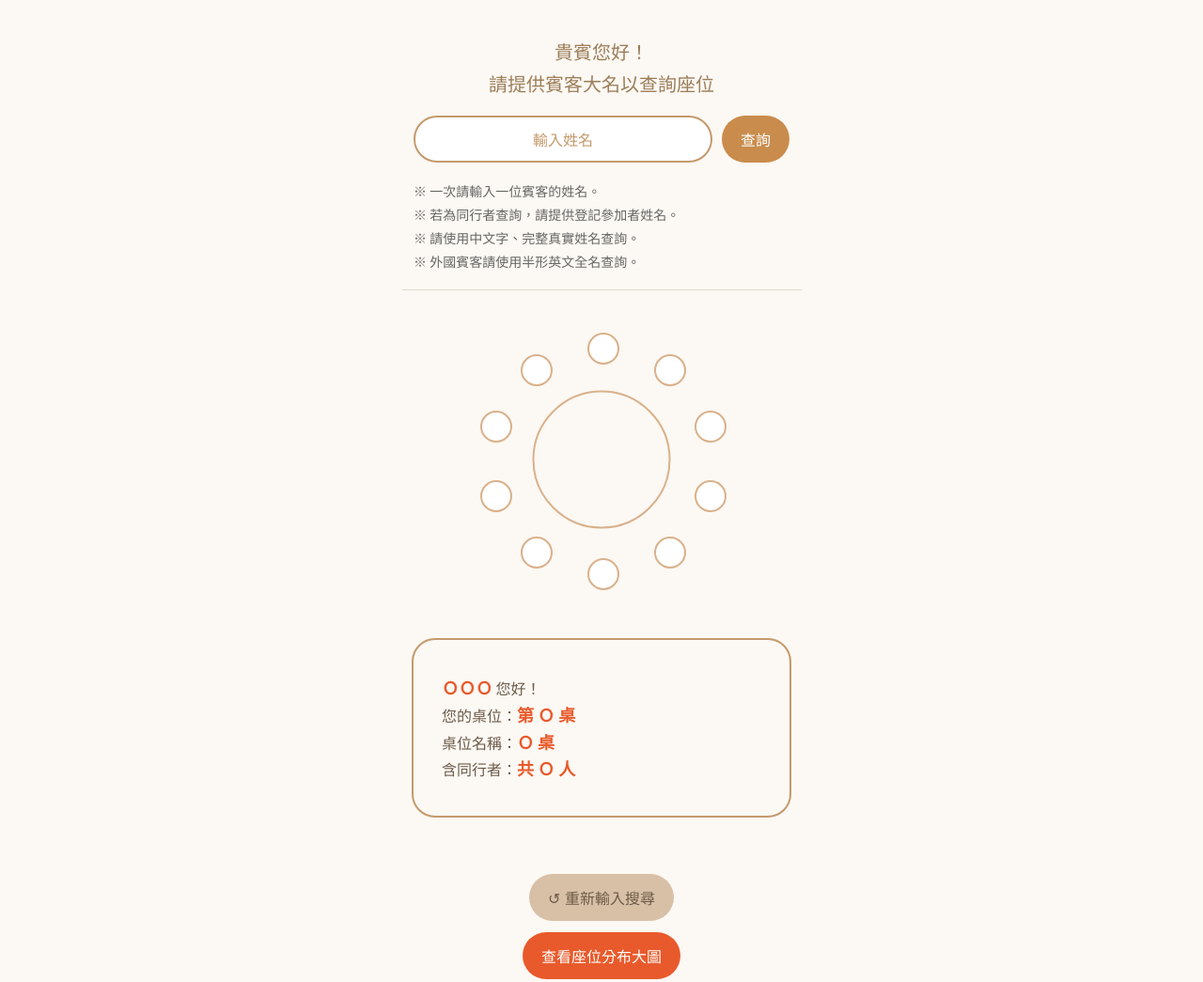
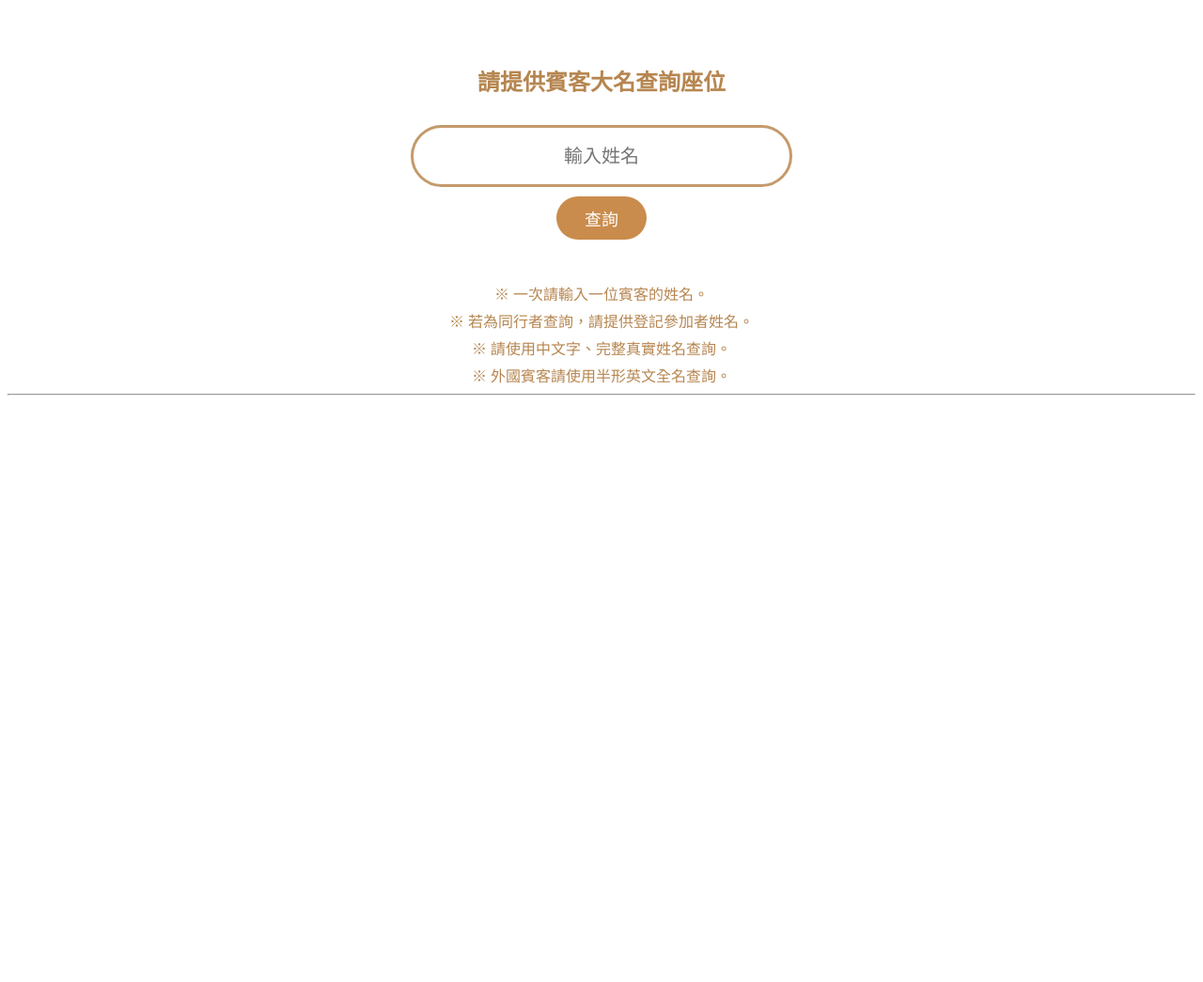
Before and after one commit to wumrongoing-creator/wedding-seats, a plain HTML site: page index.html in a window 1280 px wide. Shown: the top 1045 px of the page at 94% size. After the commit the page ends 800 px from the top, so only its background shows below. Drawn offline with Linux system fonts and the light colour scheme.

Commit message:
Update index.html

```diff
--- a/index.html
+++ b/index.html
@@ -2,417 +2,213 @@
 <html lang="zh-Hant">
 <head>
 <meta charset="UTF-8">
-<meta name="viewport" content="width=device-width, initial-scale=1.0">
-<title>💒 婚禮桌位查詢</title>
-<link href="https://fonts.googleapis.com/css2?family=Noto+Sans+TC:wght@300;400;500;700&display=swap" rel="stylesheet">
+<title>婚禮桌位查詢</title>
 <style>
-    /* 全域設定 */
     html, body {
-        margin: 0;
-        padding: 0;
-        overflow-y: auto !important;
-        height: auto !important;
-        height: auto;
-        min-height: 100%;
-        box-sizing: border-box;
+        overflow: hidden; /* ✅ 隱藏滾輪 */
     }
     body {
         text-align: center;
-        font-family: 'Noto Sans TC', sans-serif;
-        color: #6C5B49;
-        background-color: #fcf8f3;
-        padding: 20px 0;
+        font-family: "Noto Serif TC", serif;
+        color: #b68650;
     }
-
-    /* 主內容區塊，設定最大寬度並居中 */
-    .main-content-wrapper {
-        max-width: 500px;
-        margin: 0 auto;
-        padding: 0 15px;
+    h2 {
+        margin-top: 60px;
+        font-weight: 700;
     }
-
-    /* 貴賓您好！問候語 */
-    .greeting {
-        font-size: 20px;
-        font-weight: 500;
-        color: #9C7E5A;
-        margin-bottom: 5px;
-    }
-
-    /* 標題 (H2) */
-    h2 {
-        margin-top: 0;
-        margin-bottom: 20px;
-        font-weight: 500;
-        font-size: 20px;
-        color: #9C7E5A;
-    }
-
-    /* --- 輸入區和註釋區的共同容器 --- */
-    .form-note-container {
-        width: 90%;
+    .input-box {
+        width: 60%;
         max-width: 400px;
-        margin: 0 auto;
-    }
-
-    /* 輸入框和按鈕的 Flex 容器 */
-    .input-group {
-        display: flex;
-        align-items: center;
-        gap: 10px;
-        margin: 10px auto 20px;
-    }
-
-    /* 輸入框區塊 */
-    .input-box {
-        flex-grow: 1;
-        height: 50px;
-        border: 2px solid #C49A6C;
-        border-radius: 25px;
+        height: 60px;
+        border: 3px solid #c49a6c;
+        border-radius: 50px;
+        margin: 30px auto 10px;
         display: flex;
         align-items: center;
         justify-content: center;
-        background-color: #fff;
-        box-sizing: border-box;
     }
     input {
-        width: 90%;
+        width: 80%;
         border: none;
-        font-size: 16px;
+        font-size: 20px;
         outline: none;
         text-align: center;
         color: #777;
-        font-family: 'Noto Sans TC', sans-serif;
     }
-    input::placeholder {
-        color: #C49A6C;
-        font-weight: 300;
-    }
-
-    /* 按鈕 */
     .btn {
-        padding: 10px 20px;
-        font-size: 16px;
-        font-weight: 500;
-        border-radius: 25px;
-        background-color: #C98C4C;
+        margin-top: 0;
+        margin-bottom: 40px;
+        padding: 10px 30px;
+        font-size: 18px;
+        border-radius: 30px;
+        background-color: #c98c4c;
         color: #fff;
         border: none;
         cursor: pointer;
-        transition: background-color 0.3s ease;
-        box-shadow: none;
-        height: 50px;
-        flex-shrink: 0;
     }
-    .btn:hover {
-        background-color: #b6763c;
+    .note {
+        font-size: 16px;
+        margin: 5px 0;
     }
 
-    /* 註釋 */
-    .note {
-        font-size: 14px;
-        color: #666666;
-        margin: 5px 0;
-        text-align: left;
+    #result-area {
+        margin-top: 60px;
+        display: none;
+        transition: all .3s ease;
     }
-    hr {
-        width: 85%;
-        max-width: 600px;
-        border: none;
-        border-top: 1px solid #e0d8cf;
-        margin: 20px auto;
+    .highlight {
+        color: #e85a2b;
+        font-weight: 700;
     }
 
-    /* 結果區 */
-    #result-area {
-        margin-top: 50px;
-        padding-bottom: 20px;
-        display: block;
-    }
-
-    /* 查詢結果卡片區塊 (名片) */
-    #resultCard {
-        width: 90%;
-        max-width: 360px;
-        margin: 30px auto 0;
-        padding: 20px;
-        border: 2px solid #C49A6C;
-        border-radius: 25px;
-        text-align: left;
-        line-height: 1.8;
-        opacity: 1;
-        transition: opacity .3s ease;
-    }
-
-    /* 卡片內文字區塊 */
-    #resultText {
-        font-size: 16px;
-        line-height: 1.6;
-        padding: 0;
-        text-align: left;
-        padding-left: 10px;
-    }
-    .highlight {
-        color: #E85A2B;
-        font-weight: 700;
-        font-size: 18px;
-    }
-    .name-highlight {
-        font-size: 18px;
-        font-weight: 700;
-        color: #E85A2B;
-    }
-
-    /* 桌位圖區塊 */
     .table-wrapper {
         margin-top: 40px;
         position: relative;
-        width: 280px;
-        height: 280px;
+        width: 260px;
+        height: 260px;
         margin-left: auto;
         margin-right: auto;
-        border: none;
-        border-radius: 50%;
-        background-color: transparent;
     }
-    .table-wrapper::before {
-        content: "";
-        position: absolute;
-        top: 50%;
-        left: 50%;
-        transform: translate(-50%, -50%);
-        width: 143px;
-        height: 143px;
-        background-color: #fcf8f3;
-        border-radius: 50%;
-        border: 2px solid #D9B18B;
-    }
-
     #tableLabel {
         position: absolute;
         top: 50%;
         left: 50%;
         transform: translate(-50%, -50%);
-        font-size: 26px;
+        font-size: 28px;
         font-weight: 700;
-        color: #9C7E5A;
-        line-height: 1.2;
-        z-index: 10;
+        color: #c49a6c;
         text-align: center;
     }
-    #tableLabel span {
-        display: block;
-        font-size: 15px;
-        font-weight: 500;
-        margin-top: 3px;
-        color: #9C7E5A;
-    }
-
     .seat-dot {
-        width: 30px;
-        height: 30px;
-        background-color: #fff;
-        border: 2px solid #D9B18B;
+        width: 32px;
+        height: 32px;
+        background-color: #d9b18b;
         border-radius: 50%;
         position: absolute;
-        transition: background-color 0.3s ease;
     }
     .seat-dot.active {
-        background-color: #E85A2B;
-        border: none;
-        box-shadow: none;
+        background-color: #e85a2b;
     }
-
-    .note-below-table {
-        font-size: 14px;
-        color: #6C5B49;
-        margin-top: 20px;
-        display: none;
-    }
-
-    /* --- 新增：底部功能按鈕樣式 --- */
-    .button-area {
-        margin-top: 40px;
-        display: flex;
-        flex-direction: column;
-        gap: 12px;
-        align-items: center;
-    }
-
-    .secondary-btn {
-        background-color: #d8c0a7;
-        color: #6C5B49;
-    }
-    .secondary-btn:hover {
-        background-color: #c5ad8f;
-    }
-
-    .link-btn {
-        background-color: #E85A2B;
-    }
-    .link-btn:hover {
-        background-color: #cc4f26;
-    }
-
 </style>
 </head>
 <body>
 
-<div class="main-content-wrapper">
+<h2>請提供賓客大名查詢座位</h2>
 
-    <p class="greeting">貴賓您好！</p>
-    <h2>請提供賓客大名以查詢座位</h2>
-
-    <div class="form-note-container">
-
-        <div class="input-group">
 <div class="input-box">
     <input id="guestName" placeholder="輸入姓名" />
 </div>
+
 <button class="btn" onclick="search()">查詢</button>
-        </div>
 
 <p class="note">※ 一次請輸入一位賓客的姓名。</p>
 <p class="note">※ 若為同行者查詢，請提供登記參加者姓名。</p>
 <p class="note">※ 請使用中文字、完整真實姓名查詢。</p>
 <p class="note">※ 外國賓客請使用半形英文全名查詢。</p>
-    </div>
-
 <hr />
 
-    <div class="table-wrapper">
-        <div id="tableLabel"></div>
-    </div>
-
-    <p id="tableNoteBelow" class="note-below-table">※ 座位請至現場自行分配 ※</p>
 
 <div id="result-area">
-        <div id="resultCard" class="result-card">
-            <p id="resultText">
-                <span class="name-highlight">ＯＯＯ</span> 您好！
-                <br>您的桌位：<span class="highlight">第 Ｏ 桌</span>
-                <br>桌位名稱：<span class="highlight">Ｏ 桌</span>
-                <br>含同行者：<span class="highlight">共 Ｏ 人</span>
-            </p>
+    <p id="resultText" style="font-size:20px;"></p>
+
+    <div class="table-wrapper">
+        <div id="tableLabel">第 ? 桌</div>
     </div>
 </div>
 
-    <!-- 新增功能按鈕區 -->
-    <div class="button-area">
-        <button class="btn secondary-btn" onclick="resetSearch()">↺ 重新輸入搜尋</button>
-        <button class="btn link-btn" onclick="window.open('https://sites.google.com/view/wedding-seats-await/view', '_blank')">
-            查看座位分布大圖
-        </button>
-    </div>
-
-</div>
-
 <script>
-/* --- 假資料 --- */
+/* --- 假資料（新增 label 欄位） --- */
 const guestData = {
-    "王大明": { table: 1, count: 4, label: "主桌 / 雙方家長" },
+    "王大明": { table: 1, count: 4, label: "主桌" },
     "陳小華": { table: 3, count: 2, label: "高中好友桌" },
     "John Doe": { table: 2, count: 10, label: "Bride’s Friends" },
-    "林志玲": { table: 15, count: 6, label: "大學同學" },
-    "劉德華": { table: 8, count: 1, label: "現任同事" },
 };
 
-const defaultResultHTML = `
-    <span class="name-highlight">ＯＯＯ</span> 您好！
-    <br>您的桌位：<span class="highlight">第 Ｏ 桌</span>
-    <br>桌位名稱：<span class="highlight">Ｏ 桌</span>
-    <br>含同行者：<span class="highlight">共 Ｏ 人</span>
-`;
-
-document.addEventListener('DOMContentLoaded', () => {
-    generateDots(0);
-});
-
+/* --- 查詢主功能 --- */
 function search() {
     const name = document.getElementById("guestName").value.trim();
-    const resultArea = document.getElementById("result-area");
-    const resultText  = document.getElementById("resultText");
-    const tableLabel  = document.getElementById("tableLabel");
-    const tableNoteBelow = document.getElementById("tableNoteBelow");
-
     if (!name) {
         alert("請輸入姓名");
         return;
     }
 
     const data = guestData[name];
-    tableNoteBelow.style.display = 'none';
+    const resultText  = document.getElementById("resultText");
+    const resultArea  = document.getElementById("result-area");
+    const tableLabel  = document.getElementById("tableLabel");
 
-    setTimeout(() => {
     if (!data) {
-            resultText.innerHTML = defaultResultHTML;
-            tableLabel.innerHTML = '';
+        resultText.innerHTML = `$1` + "<br><strong>▼下方看完整桌位圖▼</strong>";
+        tableLabel.innerText = `第 ? 桌`;
         clearDots();
-            generateDots(0);
-        } else {
-            const { table, count, label } = data;
-            resultText.innerHTML = `
-                <span class="name-highlight">${name}</span> 您好！
-                <br>您的桌位：<span class="highlight">第 ${table} 桌</span>
-                <br>桌位名稱：<span class="highlight">${label}</span>
-                <br>含同行者：<span class="highlight">共 ${count} 人</span>
-            `;
-            tableLabel.innerHTML = `第 ${table} 桌<br><span>${label}</span>`;
-            generateDots(count);
-            tableNoteBelow.style.display = 'block';
-            window.location.hash = 'result-area';
+        resultArea.style.display = "block";
+        return;
     }
 
-        resultArea.scrollIntoView({ behavior: 'smooth', block: 'start' });
+    // 讀出資料
+    const { table, count, label } = data;
 
-        if (window.parent && window.parent.postMessage) {
-            setTimeout(() => {
-                const height = document.body.scrollHeight;
-                window.parent.postMessage({ height: height, context: 'wedding-seating' }, '*');
-            }, 800);
-        }
-    }, 100);
+    // 顯示文案 —— 加入 label
+    resultText.innerHTML = `
+        <span class="highlight">${name}</span> 您好，您的座位在
+        <br><span class="highlight">第 ${table} 桌</span>：
+        <span class="highlight">${label}</span>，
+        <br>含同行者共有 <span class="highlight">${count} 人</span>，
+        <br>座位請至現場自行分配。
+    `;
+
+    // 顯示中央桌號
+    tableLabel.innerText = `第 ${table} 桌`;
+
+    // 顯示座位點
+    generateDots(count);
+
+    resultArea.style.display = "block";
 }
 
+/* 清除舊座位點 */
 function clearDots() {
     document.querySelectorAll(".seat-dot").forEach(e => e.remove());
 }
 
+/* 建立座位點 */
 function generateDots(count) {
     clearDots();
     const wrapper = document.querySelector(".table-wrapper");
-    const radius = 120;
-    const totalSeats = 10;
+    const radius = 110;
 
-    for (let i = 0; i < totalSeats; i++) {
+    for (let i = 0; i < 10; i++) {
         const dot = document.createElement("div");
         dot.classList.add("seat-dot");
         if (i < count) dot.classList.add("active");
-        const angle = (i / totalSeats) * (2 * Math.PI) - (Math.PI / 2);
-        const x = 140 + Math.cos(angle) * radius;
-        const y = 140 + Math.sin(angle) * radius;
-        dot.style.left = `${x - 15}px`;
-        dot.style.top  = `${y - 15}px`;
+
+        const angle = (i / 10) * (2 * Math.PI);
+        const x = 130 + Math.cos(angle) * radius;
+        const y = 130 + Math.sin(angle) * radius;
+
+        dot.style.left = `${x - 16}px`;
+        dot.style.top  = `${y - 16}px`;
+
         wrapper.appendChild(dot);
     }
 }
+</script>
 
-/* --- 新增：重新搜尋功能 --- */
-function resetSearch() {
-    document.getElementById("guestName").value = "";
-    document.getElementById("resultText").innerHTML = defaultResultHTML;
-    document.getElementById("tableLabel").innerHTML = "";
-    document.getElementById("tableNoteBelow").style.display = "none";
-    clearDots();
-    generateDots(0);
-    document.querySelector(".greeting").scrollIntoView({
-        behavior: "smooth",
-        block: "start"
+<div id="imgModal" style="display:none; position:fixed; z-index:9999; left:0; top:0; width:100%; height:100%; background:rgba(0,0,0,0.8);">
+  <span id="closeModal" style="position:absolute; top:20px; right:30px; font-size:40px; color:#fff; cursor:pointer;">&times;</span>
+  <img id="modalImg" style="display:block; margin:auto; max-width:90%; max-height:90%; margin-top:5%;" />
+</div>
+<script>
+  document.querySelectorAll('img.zoomable').forEach(function(img){
+    img.style.cursor='zoom-in';
+    img.addEventListener('click', function(){
+      document.getElementById('modalImg').src = this.src;
+      document.getElementById('imgModal').style.display='block';
     });
+  });
+  document.getElementById('closeModal').onclick=function(){
+    document.getElementById('imgModal').style.display='none';
   }
 </script>
-
-<img src="images/table-map.png" class="zoomable" style="width:100%; max-width:600px;">
-
 </body>
 </html>
```
Lines whose indentation alone changed are shown as unchanged.
